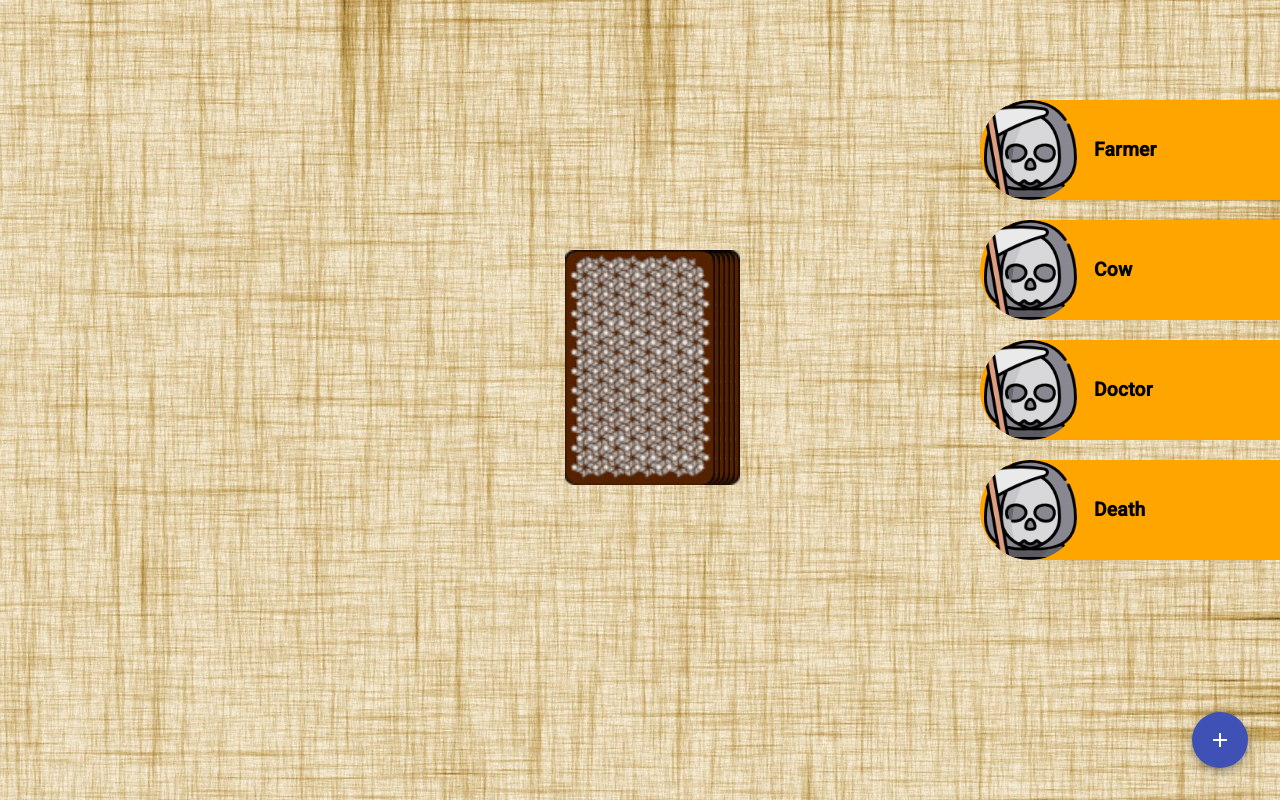
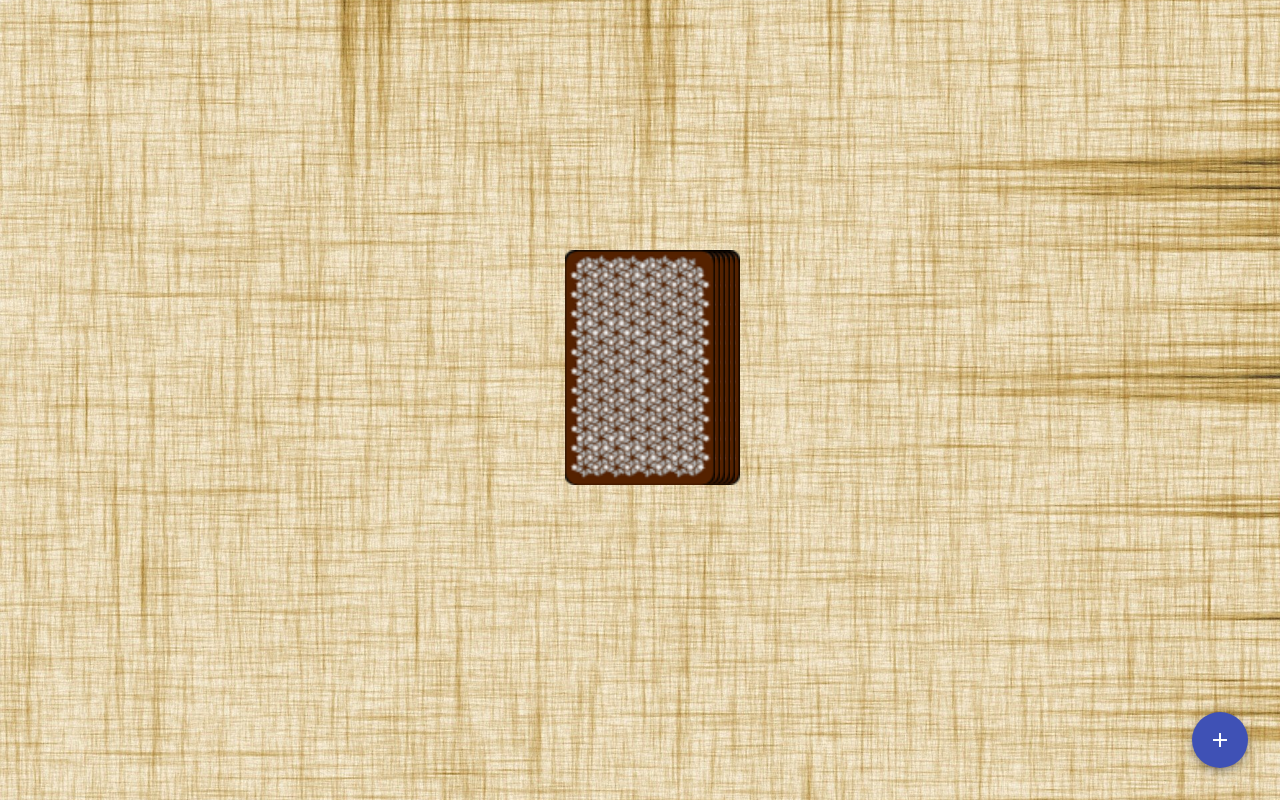
Before and after one commit to milosdimi/angular-ringoffire, an Angular app: page /game in a window 1280 px wide. Built offline with nearby package versions, Linux system fonts and the light colour scheme.

Commit message:
15 - Spieler hinzufügen

```diff
--- a/src/app/game/game.component.ts
+++ b/src/app/game/game.component.ts
@@ -57,10 +57,8 @@ export class GameComponent implements OnInit {
     const dialogRef = this.dialog.open(DialogAddPlayerComponent);
 
     dialogRef.afterClosed().subscribe((name: string) => {
-      if (name?.trim()) {
-        console.log('Neuer Spieler:', name);
-        // hier Spieler in game.players pushen (wenn du das hast)
-      }
+      this.game.players.push(name);
+      console.log('The dialog was closed', name);
     });
   }
 }
--- a/src/models/game.model.ts
+++ b/src/models/game.model.ts
@@ -1,5 +1,5 @@
 export class GameModel {
-  public players: string[] = ["Farmer", "Cow", "Doctor", "Death"];
+  public players: string[] = [];
   public stack: string[] = [];
   public playedCard: string[] = [];
   public currentPlayer: number = 0;
```
